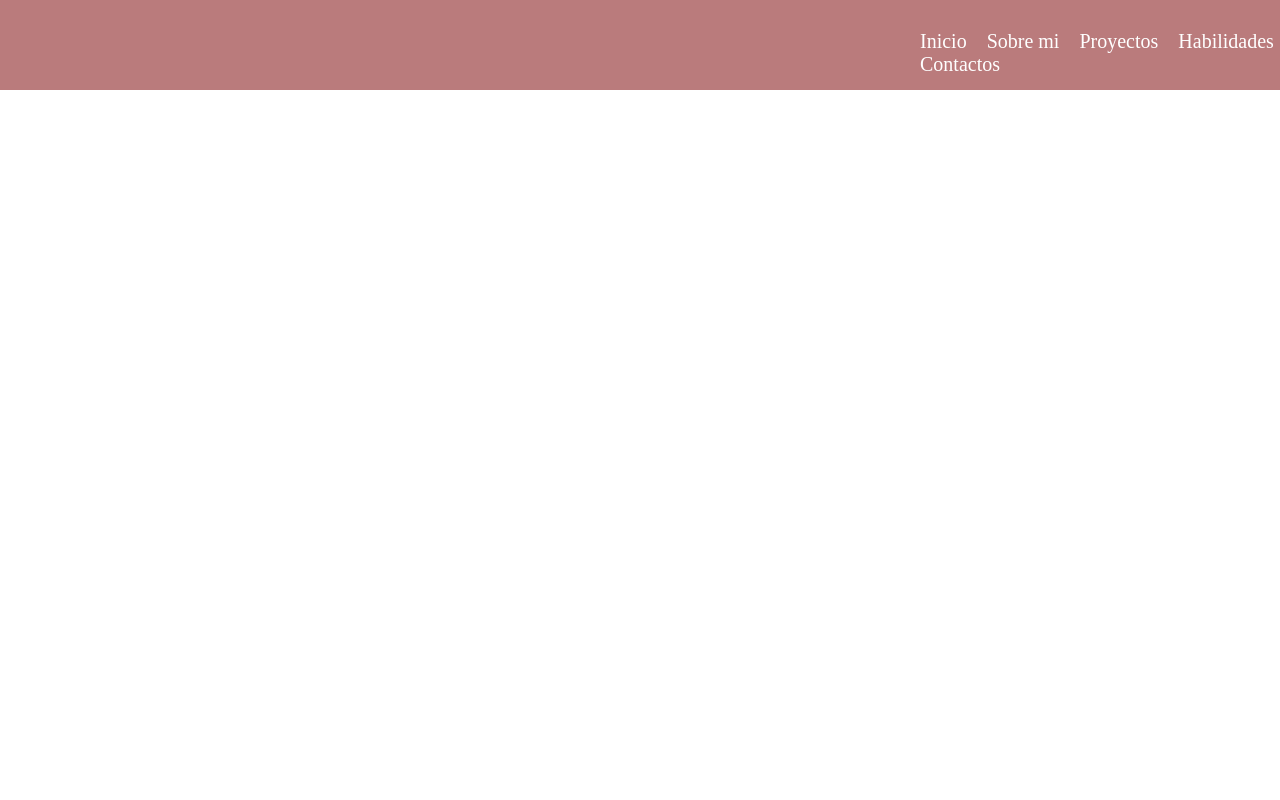
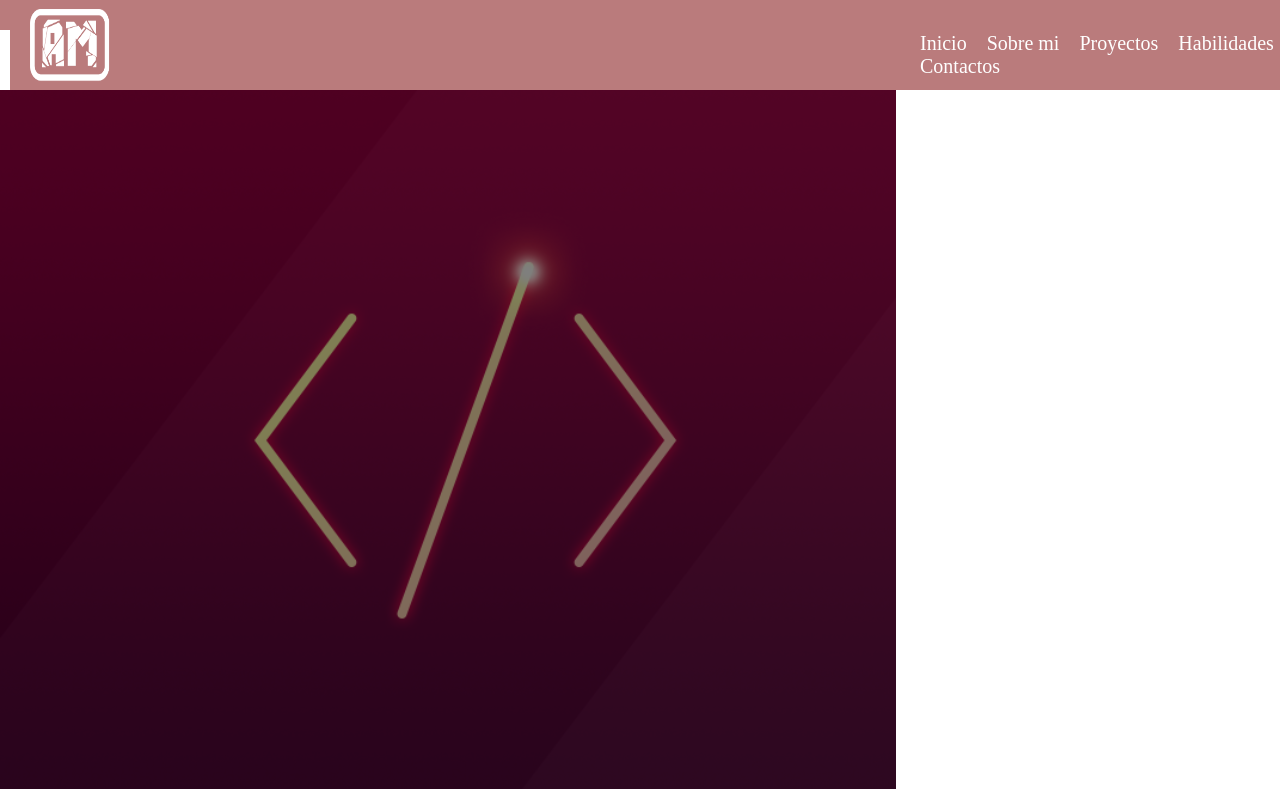
Before and after one commit to Alyhermon/Myportfolio_noficial, a Vue app in the folder portafolio/: page / in a window 1280 px wide. Built offline with nearby package versions, Linux system fonts and the light colour scheme.

Commit message:
creando header

```diff
--- a/portafolio/src/components/Home.vue
+++ b/portafolio/src/components/Home.vue
@@ -1,13 +1,24 @@
 <template>
     <div class="Container">
         <div class="header">
+
+            <!--Este es el navegador-->
             <div class="menu">
+                <img src="../assets/Recurso 2.png" alt="Logo">
                 <ul>
                 <a href="#"><li v-for="tareas in tasks">
                 {{tareas.task}}</li></a>
             </ul>
+            </div>
+
+            <!--Este es la imagen de portada-->
+            <div class="img"></div>
+
+            <!--Aqui va el cuadro de bienvenida-->
+            <div class="bienvenida">
 
             </div>
+
 
         </div>
     </div>
@@ -19,11 +30,6 @@
     export default{
         data(){
             return{
-                Hello: 'Hola Vue js',
-                Usuario:{
-                    Nombre: '<h1>Alexander</h1>',
-                    Chica: 'Alina'
-                },
                 showname: true,
                 tasks:[
                     {task:'Inicio'},
@@ -41,6 +47,14 @@
 </script>
 
 <style media="screen">
+
+    .header .menu img{
+        padding-top: 9px;
+        padding-left: 30px;
+        position: absolute;
+        height: 120px;
+        width: 190px;
+    }
     .header .menu{
         background-color: #BA7B7C;
         height: 90px;
@@ -48,7 +62,7 @@
     }
 
     ul{
-        padding-top: 30px;
+        padding-top: 32px;
         margin-left: 900px;
         list-style: none;
     }
@@ -65,6 +79,22 @@
         text-align: none;
     }
 
+    .img {
+        background: rgba(0,0, 0, 0.5) url('../assets/CodeImg.png') no-repeat;
+        background-size: cover;
+        background-blend-mode: darken;
+        height: 698.5px;
+        width: 70%;
+    }
+
+    .bienvenida{
+        position: absolute;
+        top: 30px;
+        background-color: #BA7B7C;
+        height: 50px;
+        border: white solid 5px;
+    }
+
 
 
 
```
Also changed, not shown: portafolio/src/assets/CodeImg.png (added), portafolio/src/assets/Recurso 2.png (added).
